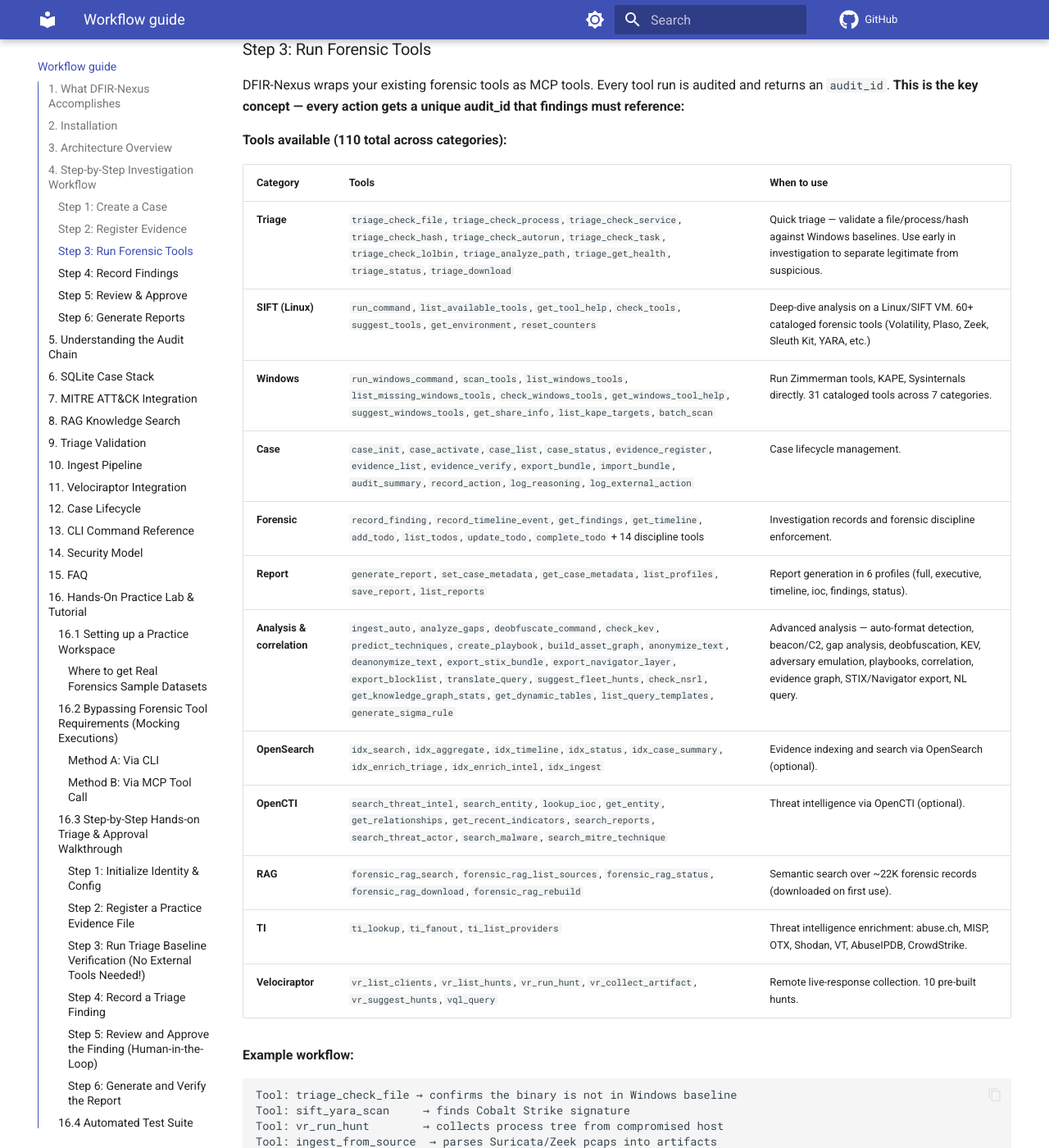
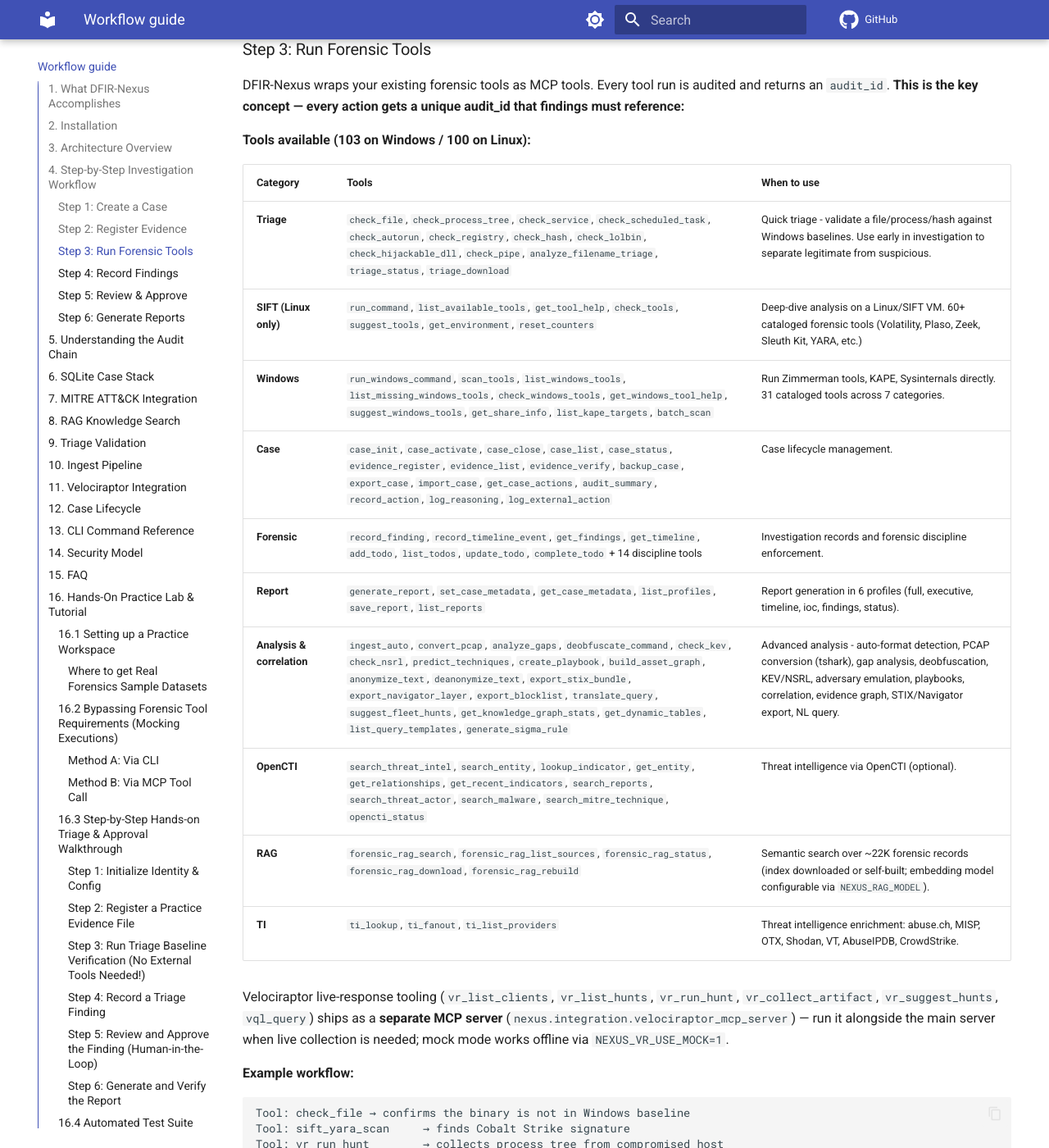
Before and after one commit to Ganron007/DFIR-Nexus, an MkDocs documentation site: the page built from Docs/guide.md, in a window 1280 px wide and 1400 px high, scrolled down 2758 px. Shown: the whole window at 82% size. Built offline with MkDocs 1.6.1 and Material for MkDocs 9.7.7, drawn with Linux system fonts in a browser that asks for light colours; comment, search, counter and statistics services are not loaded; some of the changed text lies outside the part shown.

Commit message:
docs: sync all docs to current setup — tool counts, RAG/triage, attribution (A5)
- guide.md: triage tool names (check_file etc.), PCAP via convert_pcap, corrected 103-tool table (removed OpenSearch row), Velociraptor as separate MCP server

- README: tool badges 103/609, CADRE line reworded as standalone release, RAG row updated (operator-configurable model), new Knowledge-base attribution & roadmap section (AppliedIR MIT, own corpus in progress)

- SETUP.md: dfir extra, LLM pipeline .env contract, RAG/triage env overrides, lab topology genericized to RFC5737

- FAQ.md: dfir+pipeline extras, 103-tool importers, Prefetch note

- ARCHITECTURE.md: module counts, removed upstream comparison table; index.md: counts

````diff
--- a/Docs/guide.md
+++ b/Docs/guide.md
@@ -123,26 +123,30 @@
 
 DFIR-Nexus wraps your existing forensic tools as MCP tools. Every tool run is audited and returns an `audit_id`. **This is the key concept — every action gets a unique audit_id that findings must reference:**
 
-**Tools available (110 total across categories):**
+**Tools available (103 on Windows / 100 on Linux):**
 
 | Category | Tools | When to use |
 |----------|-------|-------------|
-| **Triage** | `triage_check_file`, `triage_check_process`, `triage_check_service`, `triage_check_hash`, `triage_check_autorun`, `triage_check_task`, `triage_check_lolbin`, `triage_analyze_path`, `triage_get_health`, `triage_status`, `triage_download` | Quick triage — validate a file/process/hash against Windows baselines. Use early in investigation to separate legitimate from suspicious. |
-| **SIFT (Linux)** | `run_command`, `list_available_tools`, `get_tool_help`, `check_tools`, `suggest_tools`, `get_environment`, `reset_counters` | Deep-dive analysis on a Linux/SIFT VM. 60+ cataloged forensic tools (Volatility, Plaso, Zeek, Sleuth Kit, YARA, etc.) |
+| **Triage** | `check_file`, `check_process_tree`, `check_service`, `check_scheduled_task`, `check_autorun`, `check_registry`, `check_hash`, `check_lolbin`, `check_hijackable_dll`, `check_pipe`, `analyze_filename_triage`, `triage_status`, `triage_download` | Quick triage - validate a file/process/hash against Windows baselines. Use early in investigation to separate legitimate from suspicious. |
+| **SIFT (Linux only)** | `run_command`, `list_available_tools`, `get_tool_help`, `check_tools`, `suggest_tools`, `get_environment`, `reset_counters` | Deep-dive analysis on a Linux/SIFT VM. 60+ cataloged forensic tools (Volatility, Plaso, Zeek, Sleuth Kit, YARA, etc.) |
 | **Windows** | `run_windows_command`, `scan_tools`, `list_windows_tools`, `list_missing_windows_tools`, `check_windows_tools`, `get_windows_tool_help`, `suggest_windows_tools`, `get_share_info`, `list_kape_targets`, `batch_scan` | Run Zimmerman tools, KAPE, Sysinternals directly. 31 cataloged tools across 7 categories. |
-| **Case** | `case_init`, `case_activate`, `case_list`, `case_status`, `evidence_register`, `evidence_list`, `evidence_verify`, `export_bundle`, `import_bundle`, `audit_summary`, `record_action`, `log_reasoning`, `log_external_action` | Case lifecycle management. |
+| **Case** | `case_init`, `case_activate`, `case_close`, `case_list`, `case_status`, `evidence_register`, `evidence_list`, `evidence_verify`, `backup_case`, `export_case`, `import_case`, `get_case_actions`, `audit_summary`, `record_action`, `log_reasoning`, `log_external_action` | Case lifecycle management. |
 | **Forensic** | `record_finding`, `record_timeline_event`, `get_findings`, `get_timeline`, `add_todo`, `list_todos`, `update_todo`, `complete_todo` + 14 discipline tools | Investigation records and forensic discipline enforcement. |
 | **Report** | `generate_report`, `set_case_metadata`, `get_case_metadata`, `list_profiles`, `save_report`, `list_reports` | Report generation in 6 profiles (full, executive, timeline, ioc, findings, status). |
-| **Analysis & correlation** | `ingest_auto`, `analyze_gaps`, `deobfuscate_command`, `check_kev`, `predict_techniques`, `create_playbook`, `build_asset_graph`, `anonymize_text`, `deanonymize_text`, `export_stix_bundle`, `export_navigator_layer`, `export_blocklist`, `translate_query`, `suggest_fleet_hunts`, `check_nsrl`, `get_knowledge_graph_stats`, `get_dynamic_tables`, `list_query_templates`, `generate_sigma_rule` | Advanced analysis — auto-format detection, beacon/C2, gap analysis, deobfuscation, KEV, adversary emulation, playbooks, correlation, evidence graph, STIX/Navigator export, NL query. |
-| **OpenSearch** | `idx_search`, `idx_aggregate`, `idx_timeline`, `idx_status`, `idx_case_summary`, `idx_enrich_triage`, `idx_enrich_intel`, `idx_ingest` | Evidence indexing and search via OpenSearch (optional). |
-| **OpenCTI** | `search_threat_intel`, `search_entity`, `lookup_ioc`, `get_entity`, `get_relationships`, `get_recent_indicators`, `search_reports`, `search_threat_actor`, `search_malware`, `search_mitre_technique` | Threat intelligence via OpenCTI (optional). |
-| **RAG** | `forensic_rag_search`, `forensic_rag_list_sources`, `forensic_rag_status`, `forensic_rag_download`, `forensic_rag_rebuild` | Semantic search over ~22K forensic records (downloaded on first use). |
+| **Analysis & correlation** | `ingest_auto`, `convert_pcap`, `analyze_gaps`, `deobfuscate_command`, `check_kev`, `check_nsrl`, `predict_techniques`, `create_playbook`, `build_asset_graph`, `anonymize_text`, `deanonymize_text`, `export_stix_bundle`, `export_navigator_layer`, `export_blocklist`, `translate_query`, `suggest_fleet_hunts`, `get_knowledge_graph_stats`, `get_dynamic_tables`, `list_query_templates`, `generate_sigma_rule` | Advanced analysis - auto-format detection, PCAP conversion (tshark), gap analysis, deobfuscation, KEV/NSRL, adversary emulation, playbooks, correlation, evidence graph, STIX/Navigator export, NL query. |
+| **OpenCTI** | `search_threat_intel`, `search_entity`, `lookup_indicator`, `get_entity`, `get_relationships`, `get_recent_indicators`, `search_reports`, `search_threat_actor`, `search_malware`, `search_mitre_technique`, `opencti_status` | Threat intelligence via OpenCTI (optional). |
+| **RAG** | `forensic_rag_search`, `forensic_rag_list_sources`, `forensic_rag_status`, `forensic_rag_download`, `forensic_rag_rebuild` | Semantic search over ~22K forensic records (index downloaded or self-built; embedding model configurable via `NEXUS_RAG_MODEL`). |
 | **TI** | `ti_lookup`, `ti_fanout`, `ti_list_providers` | Threat intelligence enrichment: abuse.ch, MISP, OTX, Shodan, VT, AbuseIPDB, CrowdStrike. |
-| **Velociraptor** | `vr_list_clients`, `vr_list_hunts`, `vr_run_hunt`, `vr_collect_artifact`, `vr_suggest_hunts`, `vql_query` | Remote live-response collection. 10 pre-built hunts. |
+
+Velociraptor live-response tooling (`vr_list_clients`, `vr_list_hunts`,
+`vr_run_hunt`, `vr_collect_artifact`, `vr_suggest_hunts`, `vql_query`) ships as
+a **separate MCP server** (`nexus.integration.velociraptor_mcp_server`) — run it
+alongside the main server when live collection is needed; mock mode works
+offline via `NEXUS_VR_USE_MOCK=1`.
 
 **Example workflow:**
 ```
-Tool: triage_check_file → confirms the binary is not in Windows baseline
+Tool: check_file → confirms the binary is not in Windows baseline
 Tool: sift_yara_scan     → finds Cobalt Strike signature
 Tool: vr_run_hunt        → collects process tree from compromised host
 Tool: ingest_from_source  → parses Suricata/Zeek pcaps into artifacts
@@ -309,8 +313,8 @@
 
 **How to use (MCP):**
 ```
-triage_check_lolbin(binary="rundll32.exe")
-triage_check_file(file_path="C:\\Windows\\System32\\svchost.exe")
+check_lolbin(binary="rundll32.exe")
+check_file(file_path="C:\\Windows\\System32\\svchost.exe")
 ```
 
 ---
@@ -476,7 +480,7 @@
 
 *Via MCP:*
 ```json
-// Tool: triage_check_lolbin
+// Tool: check_lolbin
 {
   "binary": "rundll32.exe"
 }
````
Also changed, not shown: Docs/ARCHITECTURE.md (+1 -2 lines), Docs/FAQ.md (+4 -3 lines), Docs/SETUP.md (+33 -2 lines), Docs/index.md (+1 -1 lines), README.md (+21 -3 lines).
